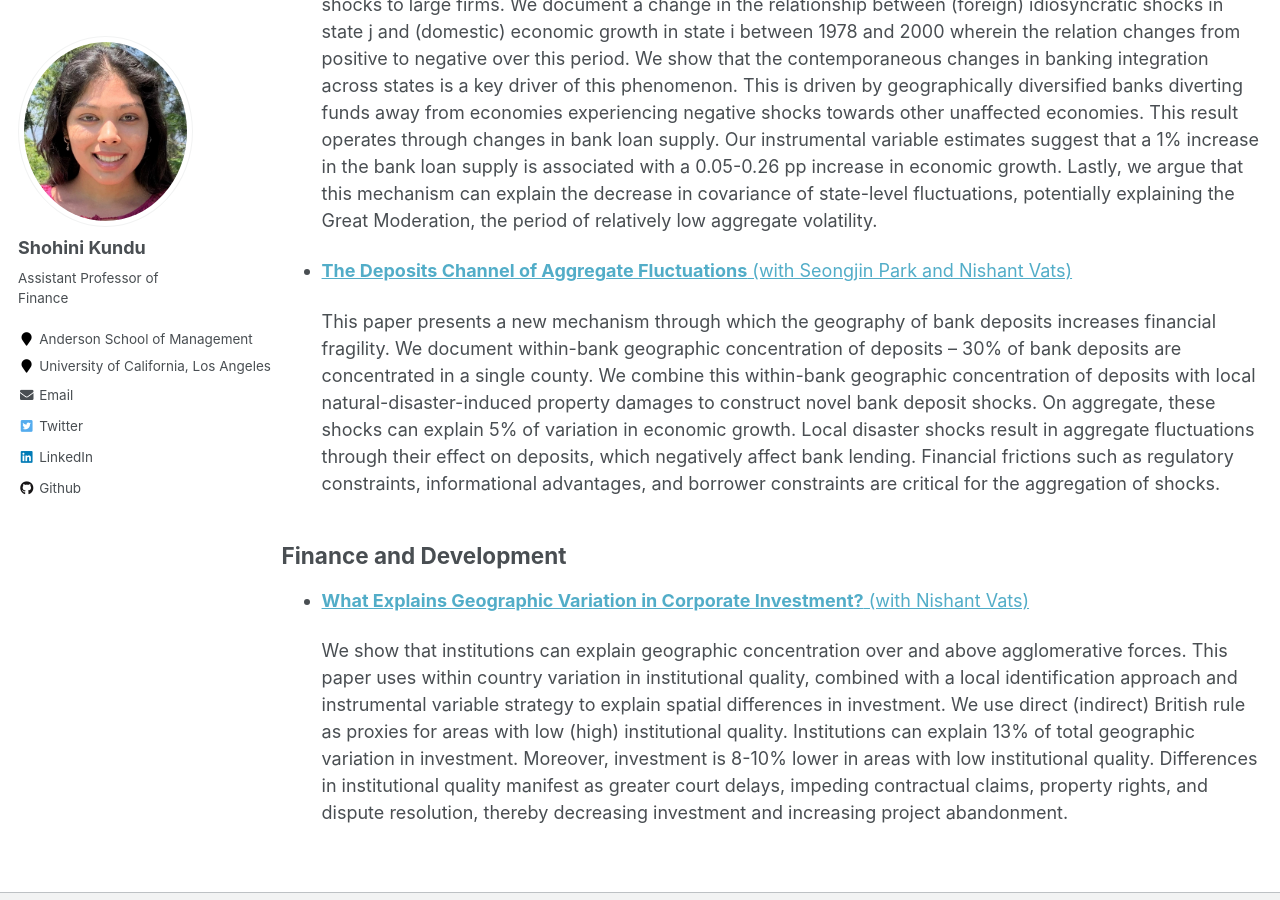
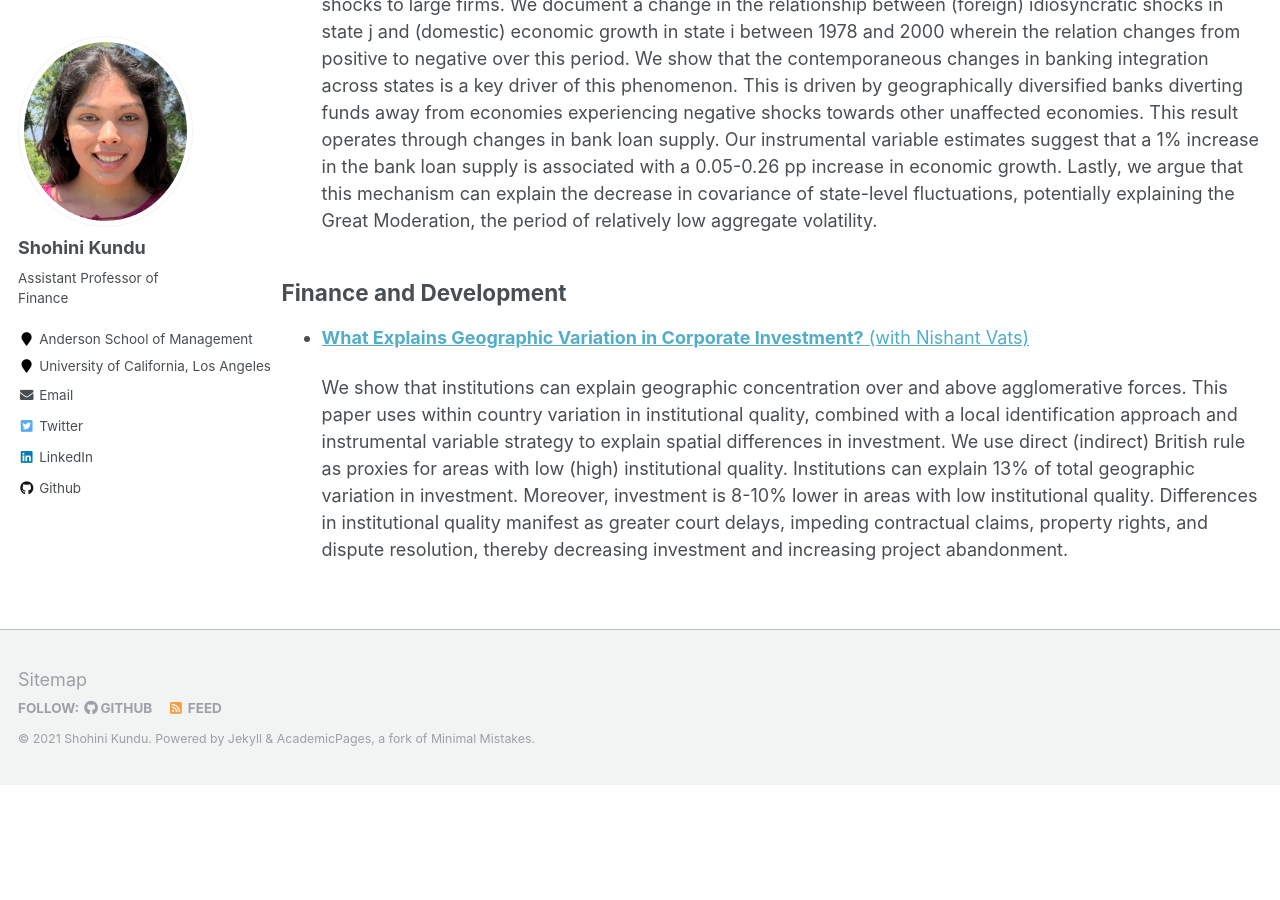
Before and after one commit to shohinikundu/shohinikundu.github.io, a Jekyll site: the page built from _pages/research.md, in a window 1280 px wide and 900 px high, scrolled down 1633 px. Built offline with Jekyll 4.4.1, drawn with Linux system fonts in a browser that asks for light colours; after the commit the page ends 2418 px from its top, so only the background shows below that.

Commit message:
Update research.md

```diff
--- a/_pages/research.md
+++ b/_pages/research.md
@@ -31,11 +31,6 @@ author_profile: true
 
    The objective of this paper is to explore the transmission of non-capital shocks through banking networks. We develop a methodology to construct non-capital (real) shocks, idiosyncratic shocks, using labor productivity shocks to large firms. We document a change in the relationship between (foreign) idiosyncratic shocks in state j and (domestic) economic growth in state i between 1978 and 2000 wherein the relation changes from positive to negative over this period. We show that the contemporaneous changes in banking integration across states is a key driver of this phenomenon. This is driven by geographically diversified banks diverting funds away from economies experiencing negative shocks towards other unaffected economies. This result operates through changes in bank loan supply. Our instrumental variable estimates suggest that a 1% increase in the bank loan supply is associated with a 0.05-0.26 pp increase in economic growth. Lastly, we argue that this mechanism can explain the decrease in covariance of state-level fluctuations, potentially explaining the Great Moderation, the period of relatively low aggregate volatility.
 
-
- * [**The Deposits Channel of Aggregate Fluctuations** (with Seongjin Park and Nishant Vats)](https://papers.ssrn.com/sol3/papers.cfm?abstract_id=3875969)
-
-   This paper presents a new mechanism through which the geography of bank deposits increases financial fragility. We document within-bank geographic concentration of deposits -- 30% of bank deposits are concentrated in a single county. We combine this within-bank geographic concentration of deposits with local natural-disaster-induced property damages to construct novel bank deposit shocks. On aggregate, these shocks can explain 5% of variation in economic growth. Local disaster shocks result in aggregate fluctuations through their effect on deposits, which negatively affect bank lending. Financial frictions such as regulatory constraints, informational advantages, and borrower constraints are critical for the aggregation of shocks.
-
 ## Finance and Development
 
 
```
